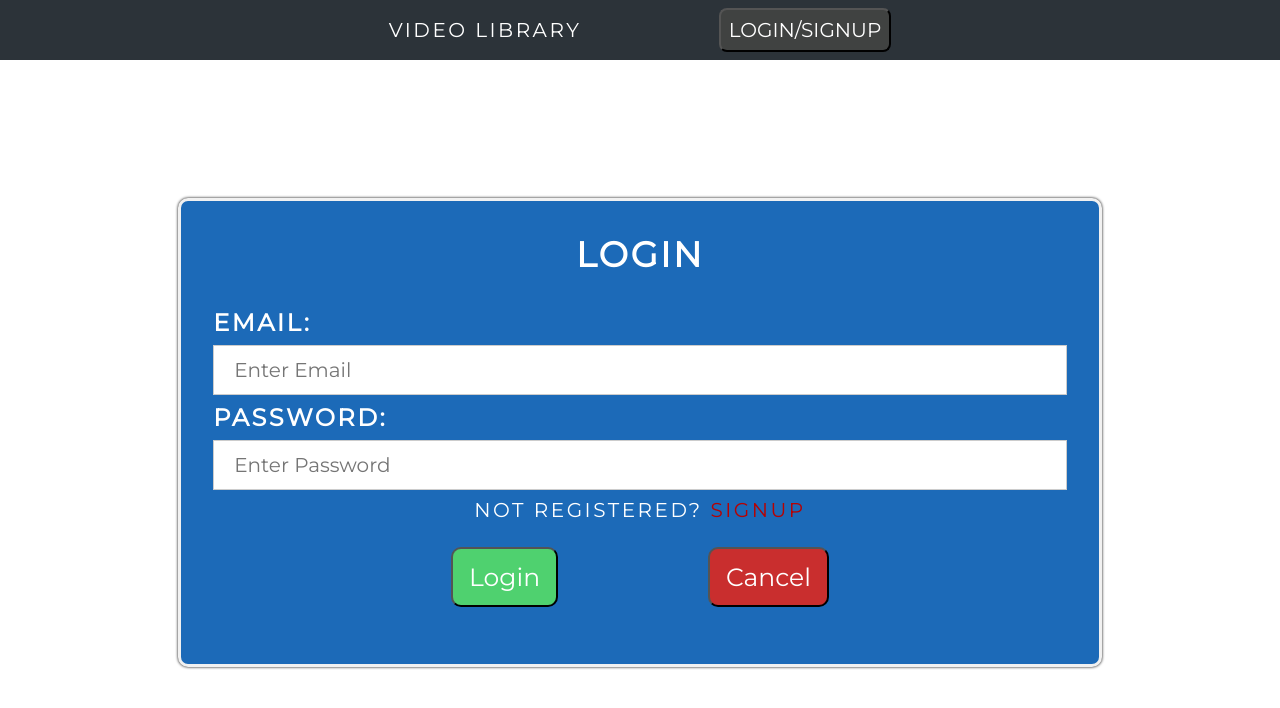
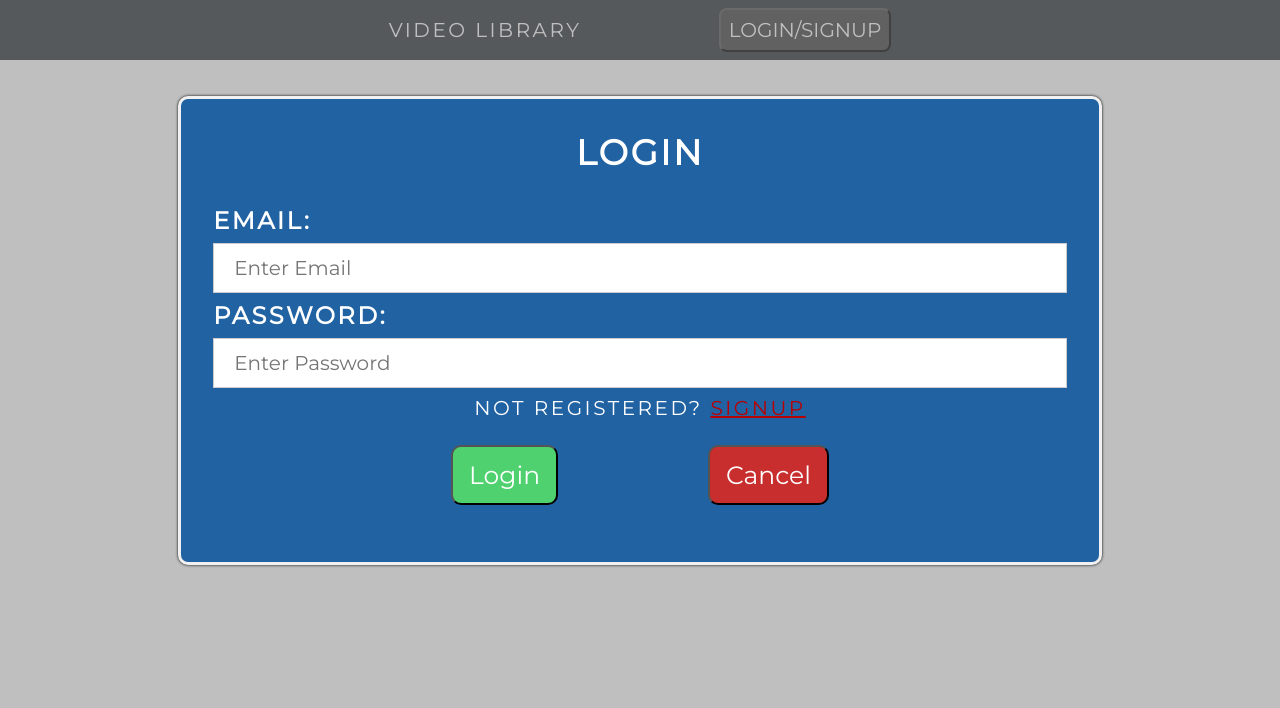
Before and after one commit to tdyleuth/video-library, a React (Create React App) app in the folder client/: page /user/login in a window 1280 px wide. Both pictures are taken after a click on the button "LOGIN/SIGNUP". Shown: the top 708 px of the page. Built offline with nearby package versions, Linux system fonts and the light colour scheme.

Commit message:
Updated Login and InsertVideo functionality

```diff
--- a/client/src/components/Login/Login.css
+++ b/client/src/components/Login/Login.css
@@ -1,6 +1,6 @@
 .login-container {
     display: flex;
-    margin: 4rem 0 0 0;
+    margin: 2rem 0 0 0;
     width: 100%;
     justify-content: center;
     padding: 2em 4em 2em 4em;
@@ -20,7 +20,7 @@
     border: 3px solid #f1f1f1;
     width: 100%;
     padding: 2rem;
-    background-color: rgb(28, 106, 184);
+    background-color: rgb(33, 98, 163);
     border-radius: 10px;
     box-shadow: 0px 0px 3px 0 #000;
 }
--- a/client/src/components/Login/Login.jsx
+++ b/client/src/components/Login/Login.jsx
@@ -28,6 +28,10 @@ const Login = ({ setIsAuthed, isAuthed, setShowLoginModal }) => {
 
                 setShowLoginModal(false);
                 setIsAuthed(true);
+
+                //Removes Modal background overlay
+                let divOverlay = document.getElementById('overlay');
+                divOverlay.remove();
                 alert(`${email} is logged in!'`);
             }
         } catch (err) {
@@ -78,6 +82,11 @@ const Login = ({ setIsAuthed, isAuthed, setShowLoginModal }) => {
                         <button className='form-login-button'>Login</button>
                         <button
                             onClick={() => {
+                                //Removes Modal background overlay
+                                let divOverlay = document.getElementById(
+                                    'overlay'
+                                );
+                                divOverlay.remove();
                                 setShowLoginModal(false);
                             }}
                             className='form-cancel-button'
--- a/client/src/components/NavBar/NavBar.css
+++ b/client/src/components/NavBar/NavBar.css
@@ -66,10 +66,19 @@
 
 .modal-container {
     position: fixed;
-    text-align: left;
-    top: 20%;
-    bottom: 20%;
+    top: 5%;
     display: flex;
     justify-content: center;
     align-items: center;
+    z-index: 10;
 }
+
+#overlay {
+    position: fixed; /* Positioning and size */
+    top: 0;
+    left: 0;
+    width: 100vw;
+    height: 100vh;
+    background-color: rgba(128, 128, 128, 0.5); /* color */
+    z-index: 5;
+}
--- a/client/src/components/NavBar/NavBar.jsx
+++ b/client/src/components/NavBar/NavBar.jsx
@@ -34,11 +34,17 @@ const NavBar = ({ setIsAuthed, isAuthed, setVideos, videos }) => {
         fetchData();
     };
 
-    const callShowModalFunction = () => {
+    const callShowInsertVideoModalFunction = () => {
+        let divOverlay = document.createElement('div');
+        divOverlay.id = 'overlay';
+        document.body.appendChild(divOverlay);
         setShowModal(true);
     };
 
     const callShowLoginModalFunction = () => {
+        let divOverlay = document.createElement('div');
+        divOverlay.id = 'overlay';
+        document.body.appendChild(divOverlay);
         setShowLoginModal(true);
     };
     return (
@@ -67,11 +73,12 @@ const NavBar = ({ setIsAuthed, isAuthed, setVideos, videos }) => {
                 {isAuthed ? (
                     <button
                         className='insert-button'
-                        onClick={callShowModalFunction}
+                        onClick={callShowInsertVideoModalFunction}
                     >
                         Insert Video
                     </button>
                 ) : null}
+            </div>
             {showModal ? (
                 <div className='modal-container'>
                     <InsertVideo
@@ -93,7 +100,6 @@ const NavBar = ({ setIsAuthed, isAuthed, setVideos, videos }) => {
                     />
                 </div>
             ) : null}
-            </div>
         </nav>
     );
 };
--- a/client/src/components/Video/InsertVideo.jsx
+++ b/client/src/components/Video/InsertVideo.jsx
@@ -41,7 +41,6 @@ const InsertVideo = ({ setShowModal, videos, setVideos }) => {
             coverImage,
             type,
         };
-
         try {
             const response = await api.createVideo(payload);
             console.log('Response', response);
@@ -53,6 +52,7 @@ const InsertVideo = ({ setShowModal, videos, setVideos }) => {
                 rating,
                 coverImage,
                 releaseDate,
+                type,
             } = response.data;
 
             const newVideo = {
@@ -62,6 +62,7 @@ const InsertVideo = ({ setShowModal, videos, setVideos }) => {
                 rating,
                 coverImage,
                 releaseDate,
+                type,
             };
 
             const newVideoList = [...videos, newVideo];
@@ -69,6 +70,8 @@ const InsertVideo = ({ setShowModal, videos, setVideos }) => {
             setVideos(newVideoList);
 
             setShowModal(false);
+            let divOverlay = document.getElementById('overlay');
+            divOverlay.remove();
             alert('Video Submission Successful!');
 
             const resetInputField = () => {
@@ -170,6 +173,11 @@ const InsertVideo = ({ setShowModal, videos, setVideos }) => {
 
                         <button
                             onClick={() => {
+                                let divOverlay = document.getElementById(
+                                    'overlay'
+                                );
+                                divOverlay.remove();
+
                                 setShowModal(false);
                             }}
                             className='form-insert-video-cancel-button'
```
Lines whose indentation alone changed are shown as unchanged.
